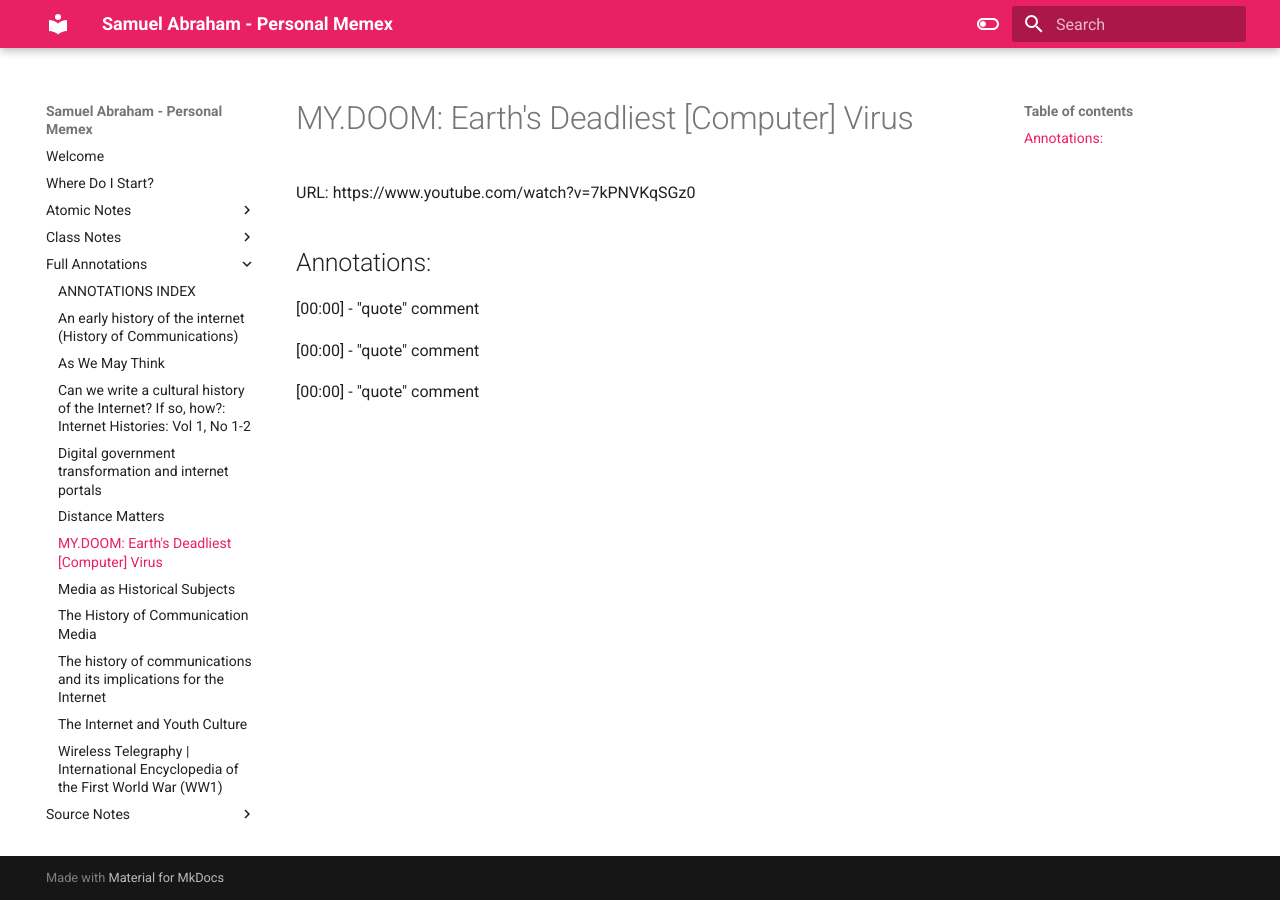
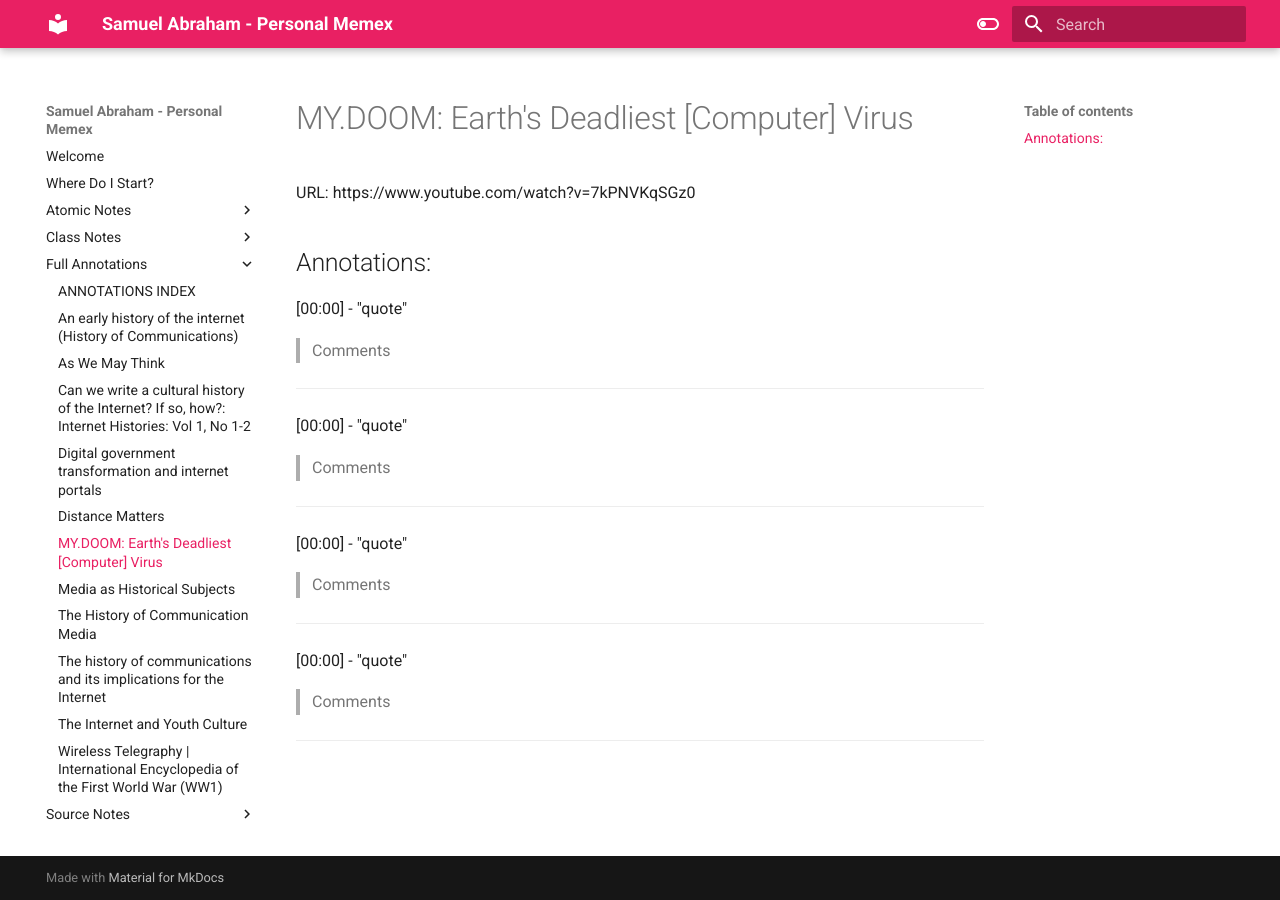
Before and after one commit to SammieJay/Hist1900-Memex, an MkDocs documentation site: the page built from docs/Full Annotations/MY.DOOM Earths Deadliest Computer Virus 1.md, in a window 1280 px wide. Built offline with MkDocs 1.6.1 and Material for MkDocs 9.7.7, drawn with Linux system fonts in a browser that asks for light colours.

Commit message:
changes to mydoom

```diff
--- a/docs/Full Annotations/MY.DOOM Earths Deadliest Computer Virus 1.md
+++ b/docs/Full Annotations/MY.DOOM Earths Deadliest Computer Virus 1.md
@@ -10,10 +10,14 @@ URL: https://www.youtube.com/watch?v=7kPNVKqSGz0
 ## Annotations:
 
 [00:00] - "quote"
-	comment
-
+>Comments
+---
 [00:00] - "quote"
-	comment
-
+>Comments
+---
 [00:00] - "quote"
-	comment
+>Comments
+---
+[00:00] - "quote"
+>Comments
+---
```
